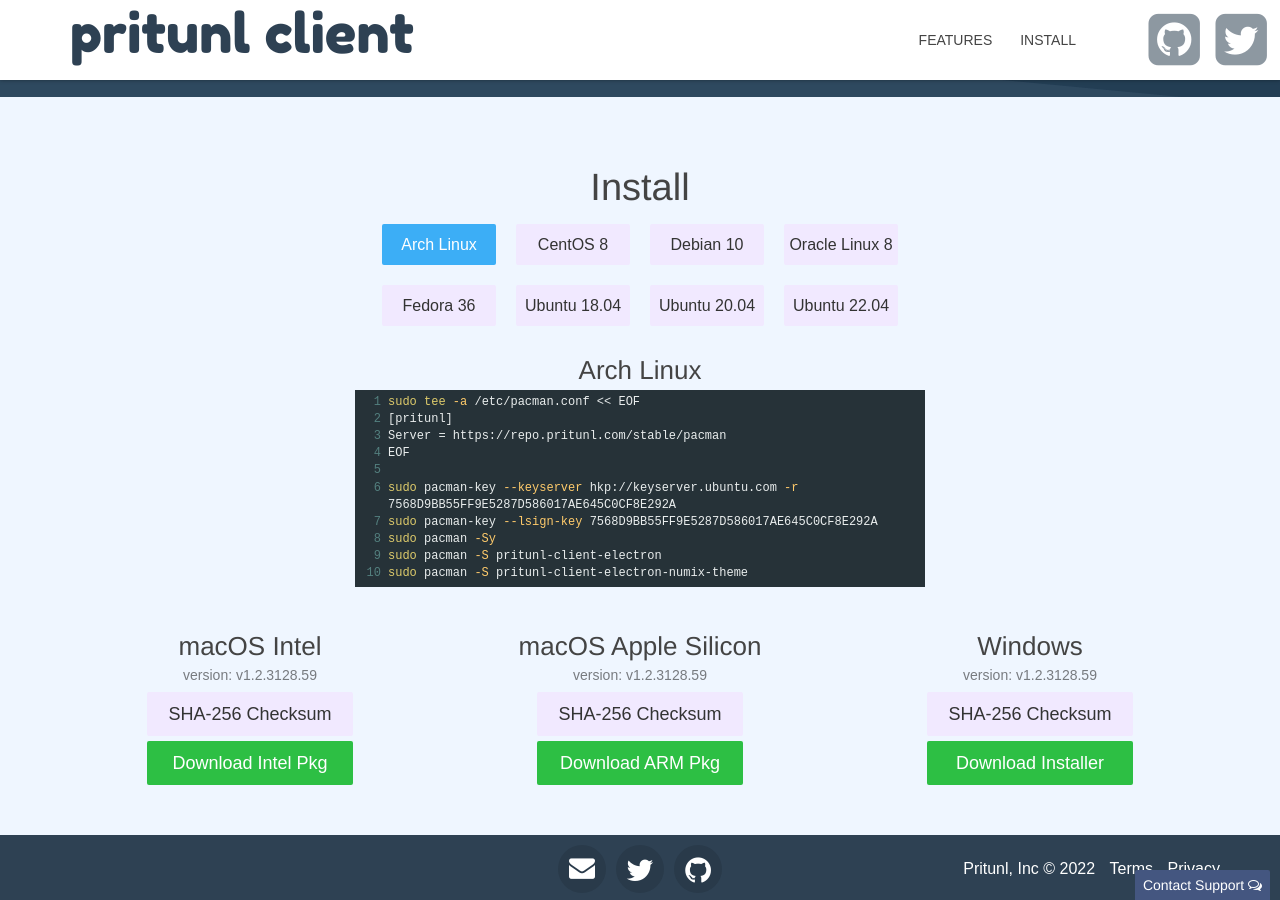
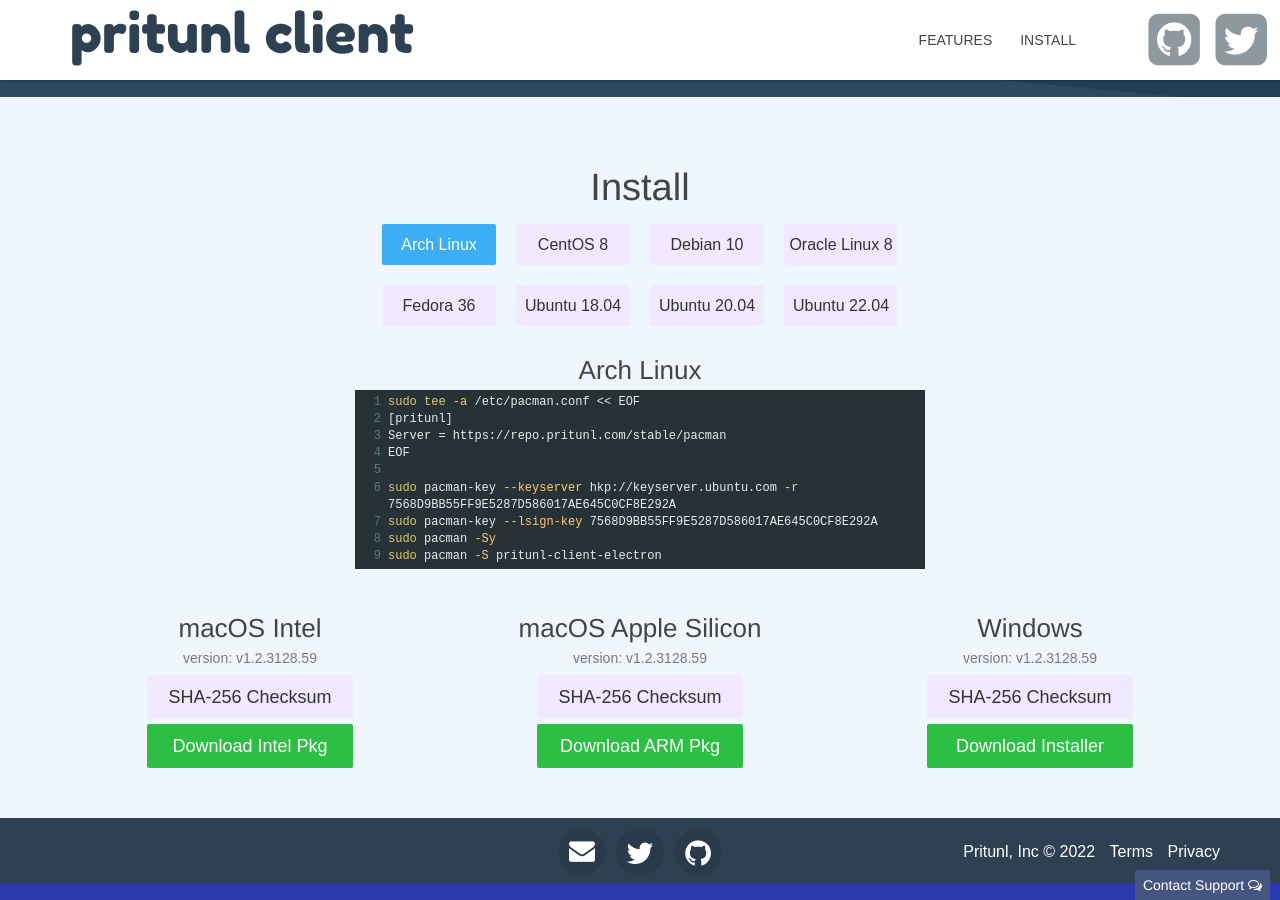
Before and after one commit to pritunl/client.pritunl.github.io, a Jekyll site: the page built from index.html, in a window 1280 px wide and 900 px high, scrolled down 2669 px. Built offline with Jekyll 4.4.1, drawn with Linux system fonts in a browser that asks for light colours; nearby versions of some CDN libraries; some web fonts are replaced.

Commit message:
Update install info

```diff
--- a/index.html
+++ b/index.html
@@ -108,8 +108,7 @@
 sudo pacman-key --keyserver hkp://keyserver.ubuntu.com -r 7568D9BB55FF9E5287D586017AE645C0CF8E292A
 sudo pacman-key --lsign-key 7568D9BB55FF9E5287D586017AE645C0CF8E292A
 sudo pacman -Sy
-sudo pacman -S pritunl-client-electron
-sudo pacman -S pritunl-client-electron-numix-theme</textarea>
+sudo pacman -S pritunl-client-electron</textarea>
         </div>
         <div class="item col-md-6 col-sm-12 col-xs-12 install-centos-7">
           <h3 class="title text-center">CentOS 8</h3>
```
